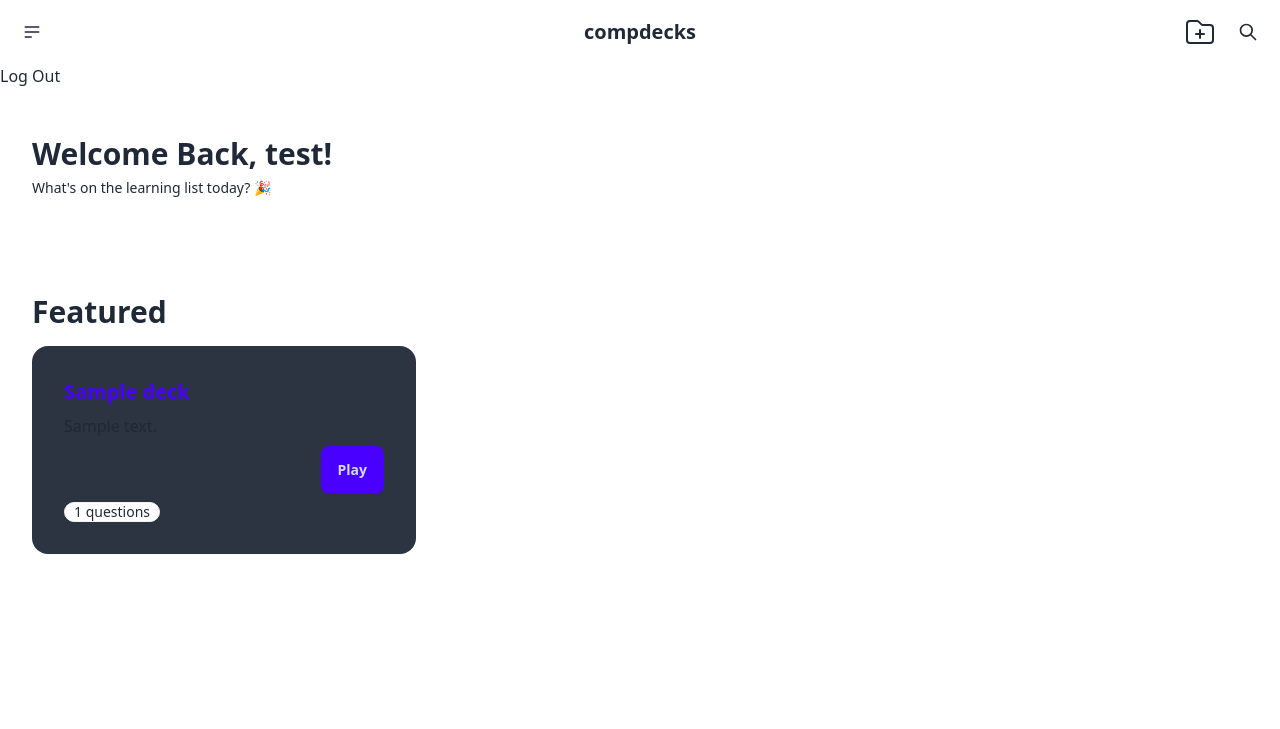
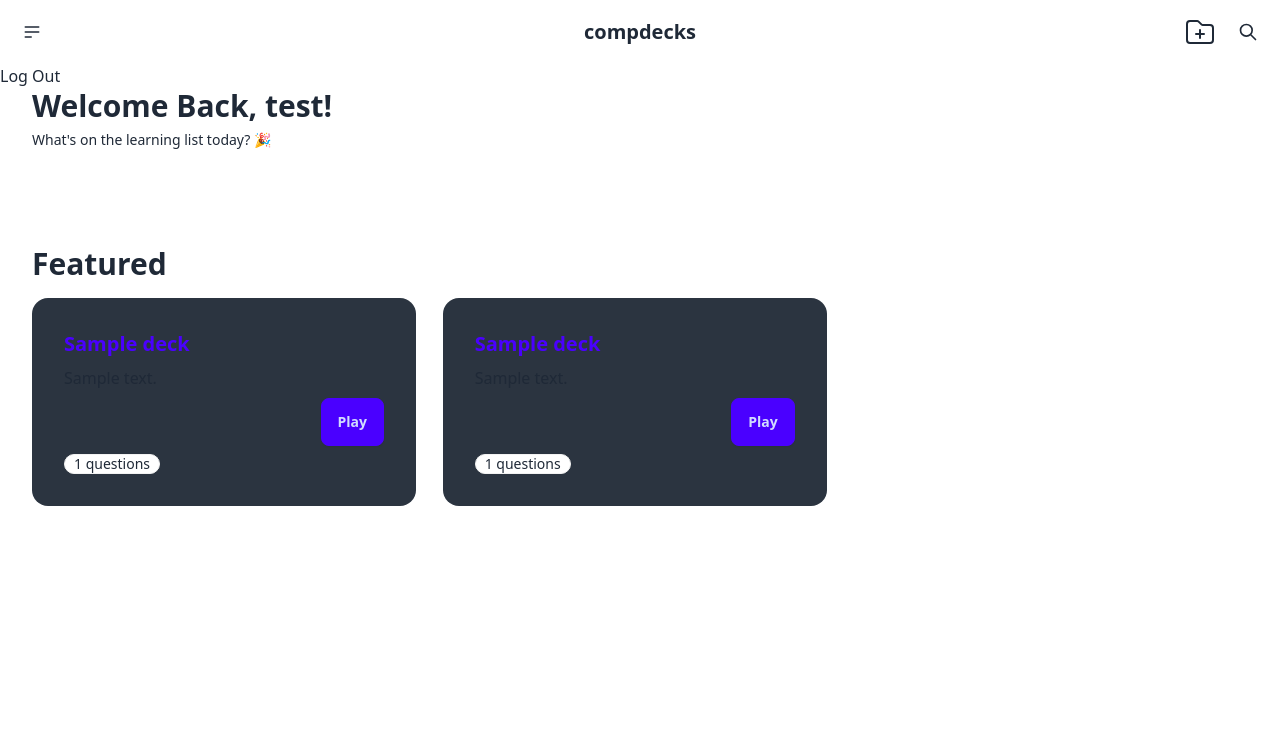
Before and after one commit to LegendaryAKx3/compdecks, a Flask app: template compdecks/templates/content/index.html in a window 1280 px wide. Shown: the top 729 px of the page. Run offline with Flask 3, Linux system fonts and the light colour scheme; the visitor is signed in with stand-in values (Sample User, id 1); data comes from the database, SQL or seed files in the repository; the template is opened without the code that fills it: most values are stand-ins (such as "Sample title", 1, 10 or a date in 2020); style sheets or scripts are compiled from the project's sources; some libraries are stand-ins or nearby versions.

Commit message:
testing featured

```diff
--- a/compdecks/content.py
+++ b/compdecks/content.py
@@ -32,7 +32,7 @@ class Deck:
 def index():
     db = get_db()
     featDecks = db.execute(
-        "SELECT * FROM DECKS order by plays desc limit 5;"
+        "SELECT * FROM DECKS order by plays desc limit 6;"
     ).fetchall()
     return render_template("content/index.html", decks=featDecks)
 
--- a/compdecks/templates/content/index.html
+++ b/compdecks/templates/content/index.html
@@ -2,7 +2,7 @@
 body%}
 <div class="justify-center items-center">
   <header>
-    <div class="mx-auto max-w-screen-xl px-4 py-8 sm:px-6 sm:py-12 lg:px-8">
+    <div class="mx-auto max-w-screen-xl px-4 pb-8 sm:px-6 sm:pb-12 lg:px-8">
       <div class="sm:flex sm:items-center sm:justify-between">
         <div class="text-center sm:text-left">
           <h1 class="text-2xl font-bold sm:text-3xl">
@@ -20,8 +20,23 @@ body%}
     <div class="mb-4 sm:flex sm:items-center sm:justify-between">
       <h1 class="text-2xl font-bold sm:text-3xl">Featured</h1>
     </div>
-    <div class="flex flex-row gap-4">
+    <div class="grid grid-cols-3 grid-rows-2 gap-4">
       {% for deck in decks %}
+      <div class="card w-96 bg-neutral text-primary-content">
+        <div class="card-body">
+          <h2 class="card-title text-primary">{{ deck.name }}</h2>
+          <p class="font-medium text-base-content">{{ deck.description }}</p>
+          <div class="card-actions justify-end">
+            <form action="/deck/{{ deck.id }}" method="get">
+              <button type="submit" class="btn btn-primary">Play</button>
+            </form>
+          </div>
+          <!--badges-->
+          <div class="flex flex-row gap-4">
+            <div class="badge font-medium">{{ deck.length}} questions</div>
+          </div>
+        </div>
+      </div>
       <div class="card w-96 bg-neutral text-primary-content">
         <div class="card-body">
           <h2 class="card-title text-primary">{{ deck.name }}</h2>
```
